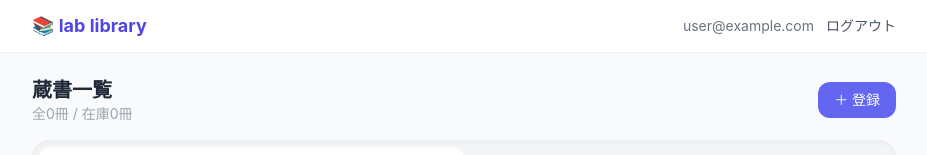
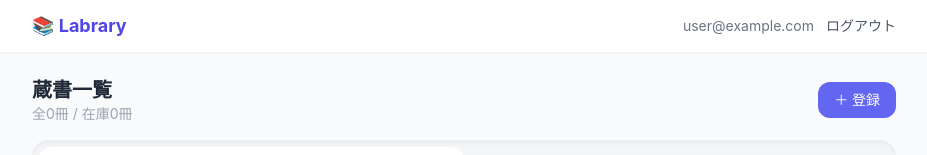
Before and after one commit to y-kai14/lab-library, a React (Vite) app: page / in a window 1280 px wide. Shown: the top 155 px of the page, without its empty margins (176-1103 px from the left). Built offline with nearby package versions, Linux system fonts and the light colour scheme; no server answers; the database is empty; sample sign-in values are in the browser's storage.

Commit message:
アプリ名をLabraryに統一

```diff
--- a/index.html
+++ b/index.html
@@ -3,7 +3,7 @@
   <head>
     <meta charset="UTF-8" />
 <meta name="viewport" content="width=device-width, initial-scale=1.0" />
-    <title>lab-library</title>
+    <title>Labrary</title>
   </head>
   <body>
     <div id="root"></div>
--- a/src/components/Layout.tsx
+++ b/src/components/Layout.tsx
@@ -15,7 +15,7 @@
       <header className="bg-white shadow-sm sticky top-0 z-10">
         <div className="max-w-4xl mx-auto px-4 py-3 flex items-center justify-between">
           <Link to="/" className="text-lg font-bold text-indigo-600">
-            📚 lab library
+            📚 Labrary
           </Link>
           <div className="flex items-center gap-3">
             {user && (
--- a/src/pages/Login.tsx
+++ b/src/pages/Login.tsx
@@ -29,7 +29,7 @@
       <div className="bg-white rounded-2xl shadow-md w-full max-w-sm p-8">
         <div className="text-center mb-8">
           <div className="text-5xl mb-3">📚</div>
-          <h1 className="text-2xl font-bold text-gray-800">研究室ライブラリ</h1>
+          <h1 className="text-2xl font-bold text-gray-800">Labrary</h1>
           <p className="text-sm text-gray-400 mt-1">ログインしてください</p>
         </div>
 
```
Also changed, not shown: 1 other file (tests, documents, lock files or other folders).
